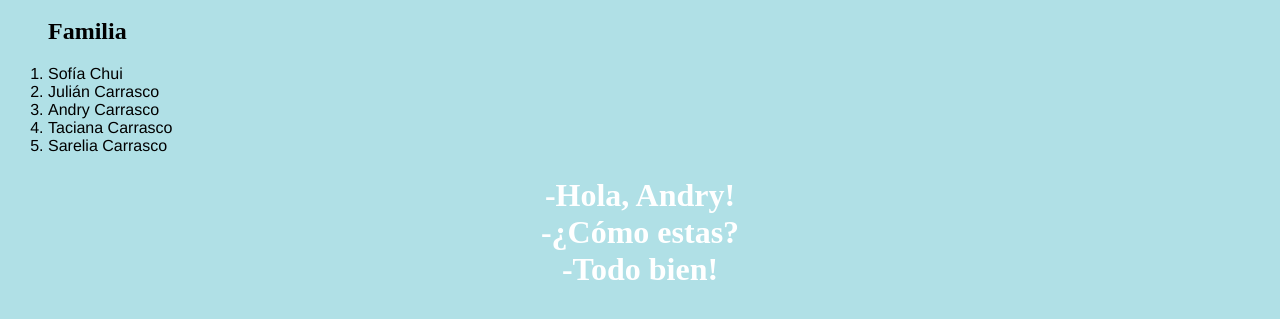
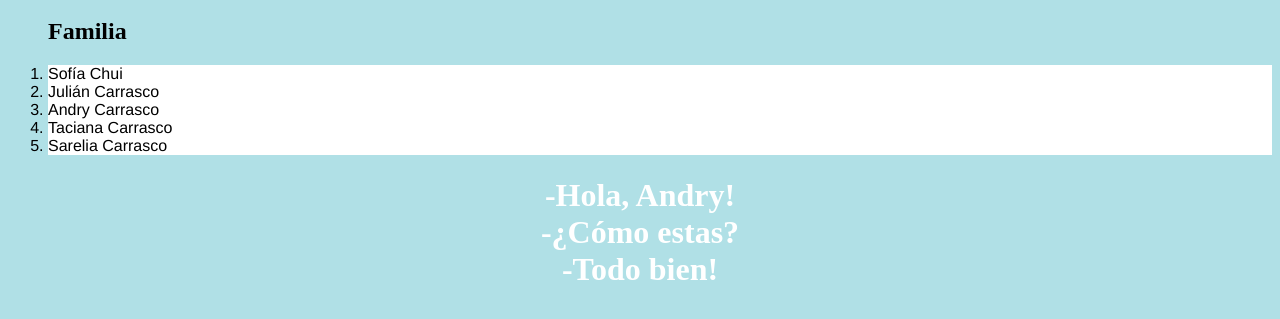
Before and after one commit to andrycarrasco/webpack-starter, a website built with webpack: page src/index.html in a window 1280 px wide. Shown: the part 171-490 px from the top of the page. Built offline with nearby package versions, Linux system fonts and the light colour scheme.

Commit message:
CSS a lista

```diff
--- a/src/index.html
+++ b/src/index.html
@@ -3,7 +3,7 @@
 <head>
     <meta charset="UTF-8">
     <meta name="viewport" content="width=device-width, initial-scale=1.0">
-    <title>Andry</title>
+    <title>Mira wachin</title>
 </head>
 <body>
     <img src="./assets/webpack-logo.png" alt="Webpack Logo" width="250px">
--- a/src/styles.css
+++ b/src/styles.css
@@ -1,9 +1,10 @@
 /* Para el h1 styles */
-html,body,li{
+html,body{
     background-color: powderblue;
 
 }
 li{
-    font-size: 16px;
+    background-color: white;
+    font-size: 20 px;
     font-family: 'Franklin Gothic Medium', 'Arial Narrow', Arial, sans-serif;
 }
```
Also changed, not shown: docs/index.html (+1 -1 lines).
